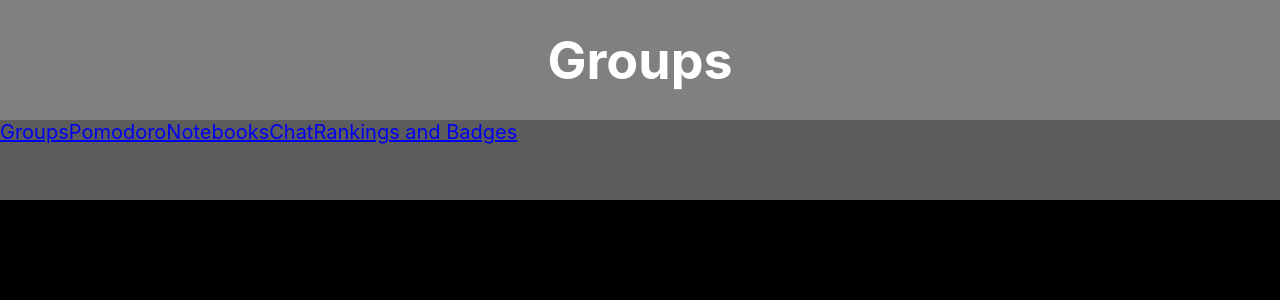
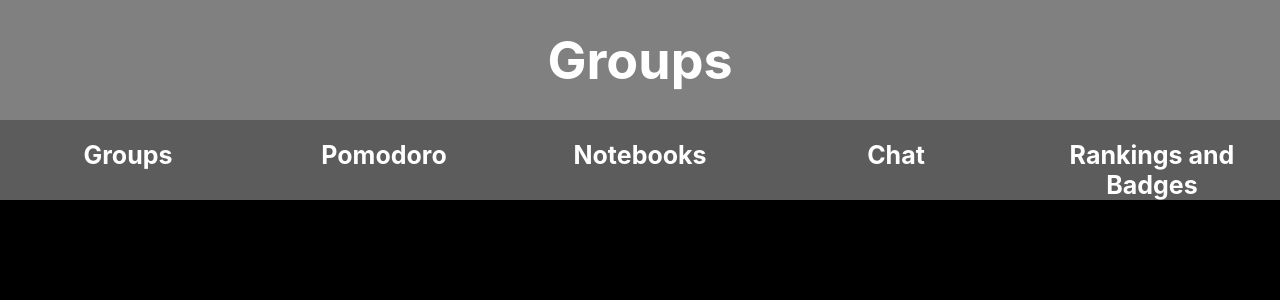
Before and after one commit to Jedro1270/Gakusei, a React (Create React App) app in the folder client/: page / in a window 1280 px wide. Shown: the top 300 px of the page. Built offline with nearby package versions, Linux system fonts and the light colour scheme; no server answers.

Commit message:
feat: style menu a tags for drawers

```diff
--- a/client/src/App.css
+++ b/client/src/App.css
@@ -13,6 +13,8 @@
 }
 
 .App-menu {
+  display: flex;
+  flex-direction: column;
   position: absolute;
   top: 0;
   left: 0;
@@ -24,15 +26,18 @@
   transform: translateX(-100%);
 }
 
+.App-menu a {
+  text-decoration: none;
+  color: white;
+  font-size: 25px;
+  font-weight: bold;
+  padding: 20px;
+}
+
 .App-body {
   height: 100%;
   background-color: black;
   color: white;
-}
-
-.App-menu div {
-  flex: 1;
-  padding: 20px;
 }
 
 .App-header {
@@ -83,4 +88,8 @@
     flex-direction: row;
     transform: none;
   }
+
+  .App-menu a {
+    flex: 1;
+  }
 }
```
